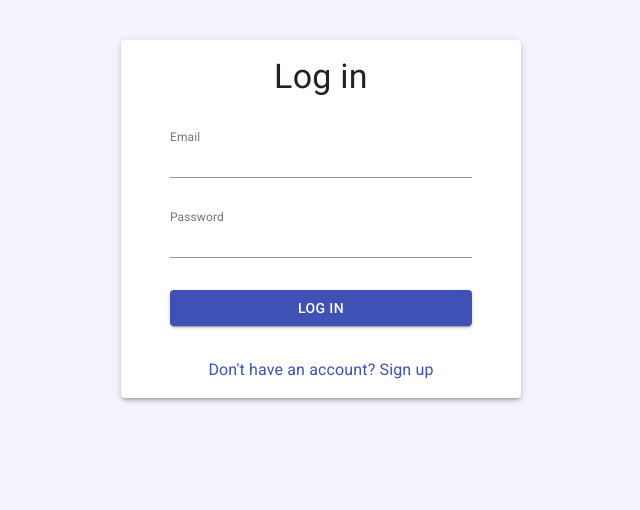
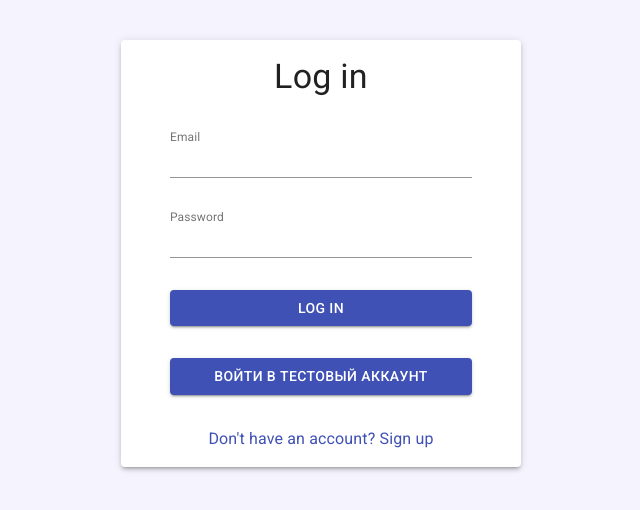
Before and after one commit to mgcolossus/react-opinio, a React (Create React App) app: page /login in a window 1280 px wide. Shown: the top 510 px of the page, without its empty margins (319-959 px from the left). Built offline with nearby package versions, Linux system fonts and the light colour scheme; no server answers.

Commit message:
Add button that allows to log in as a test user

```diff
--- a/src/components/LoginPage/LoginPage.js
+++ b/src/components/LoginPage/LoginPage.js
@@ -1,13 +1,5 @@
 import React, { useState } from "react";
-import {
-  Paper,
-  Grid,
-  TextField,
-  Button,
-  Typography,
-  Link,
-  CircularProgress,
-} from "@material-ui/core";
+import { Paper, Grid, TextField, Button, Typography, Link, CircularProgress } from "@material-ui/core";
 
 import { useAuth } from "../../contexts/AuthContext";
 
@@ -84,6 +76,15 @@ function LoginPage() {
                     </Button>
                   </Grid>
                   <Grid item xs={10}>
+                    <Button
+                      onClick={() => logInWithEmailAndPassword("jake@jake.com", "123123")}
+                      variant="contained"
+                      color="primary"
+                      fullWidth>
+                      Войти в тестовый аккаунт
+                    </Button>
+                  </Grid>
+                  <Grid item xs={10}>
                     <Typography align="center">
                       <Link href="/signup">Don't have an account? Sign up</Link>
                     </Typography>
```
